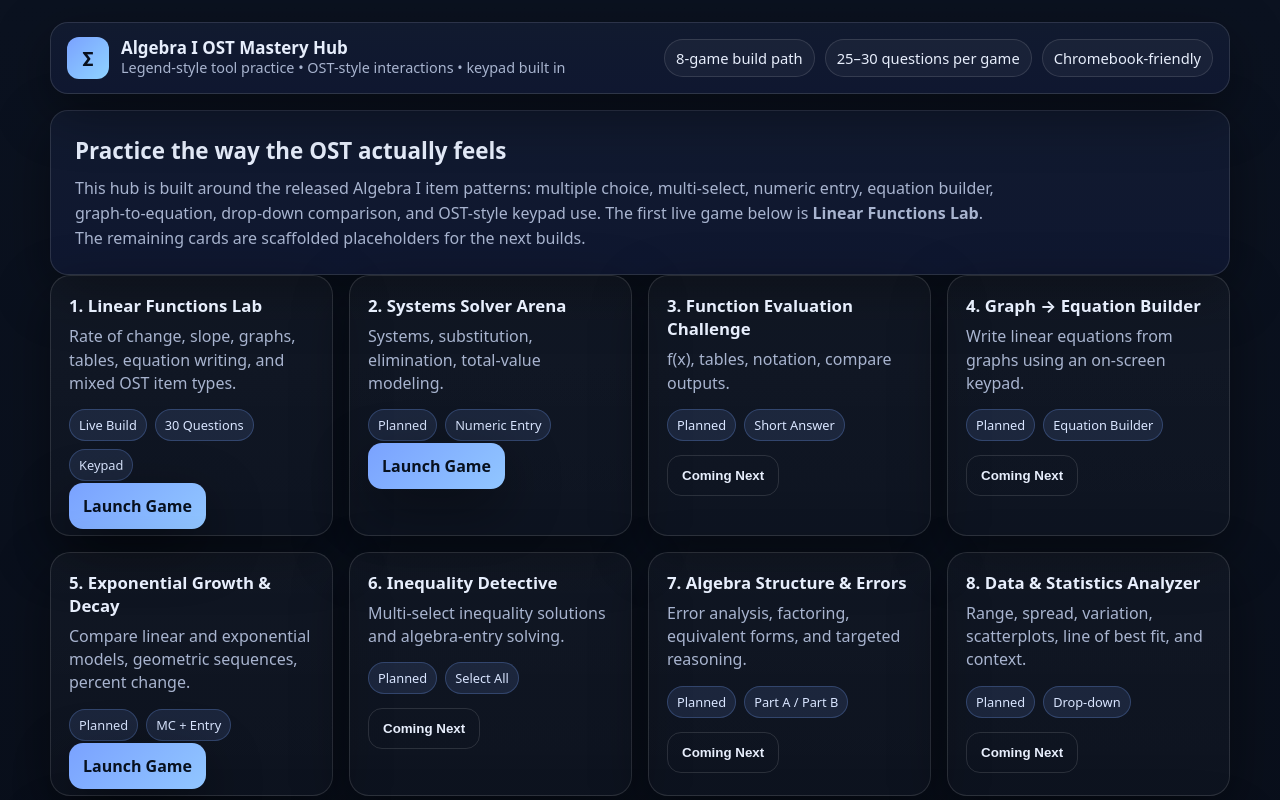
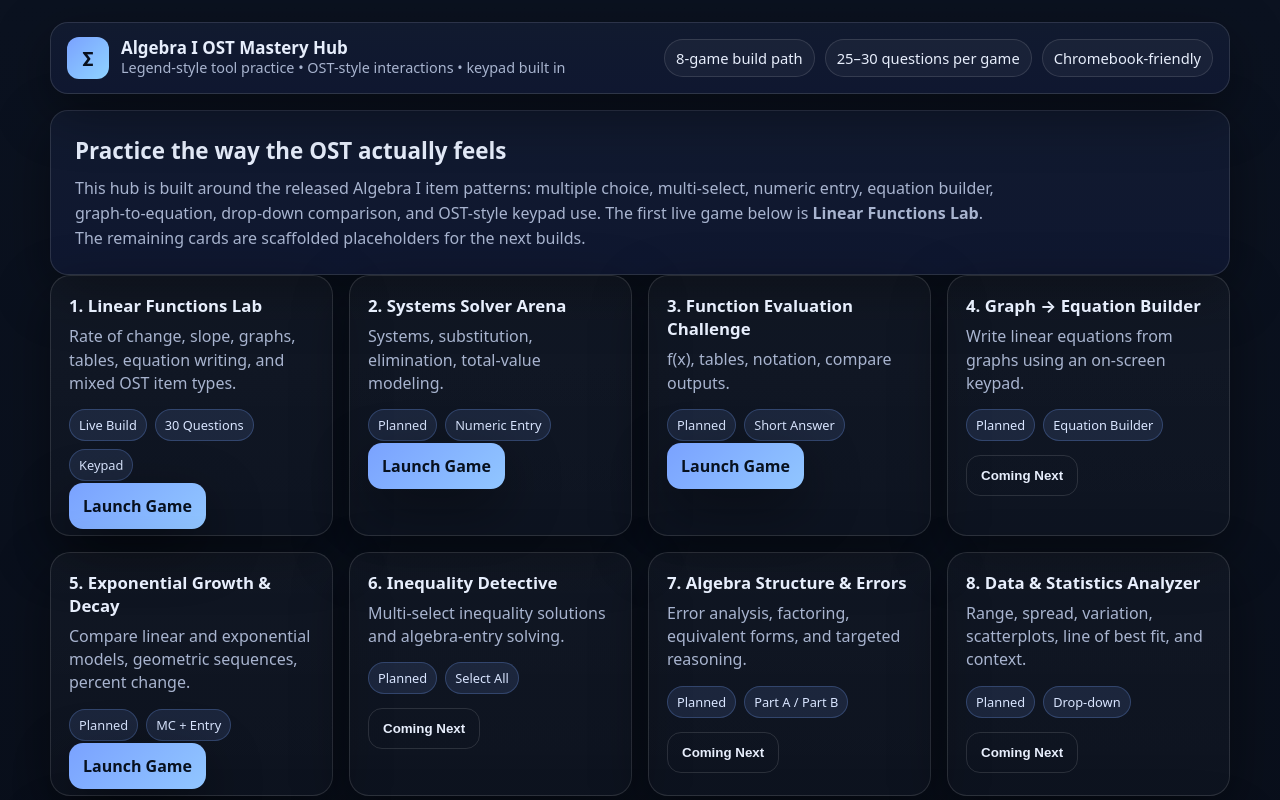
Before and after one commit to jdwebs15/ALGEBRA-I-OST-MASTERY-HUB, a plain HTML site: page index.html in a window 1280 px wide. Shown: the top 800 px of the page. Drawn offline with Linux system fonts and the light colour scheme.

Commit message:
Update index.html

```diff
--- a/index.html
+++ b/index.html
@@ -61,7 +61,7 @@
           <span class="tag">Planned</span>
           <span class="tag">Short Answer</span>
         </div>
-        <button class="btn secondary" disabled>Coming Next</button>
+        <a class="btn" href="games/function-evaluation-challenge.html">Launch Game</a>
       </div>
 
       <div class="card">
```
